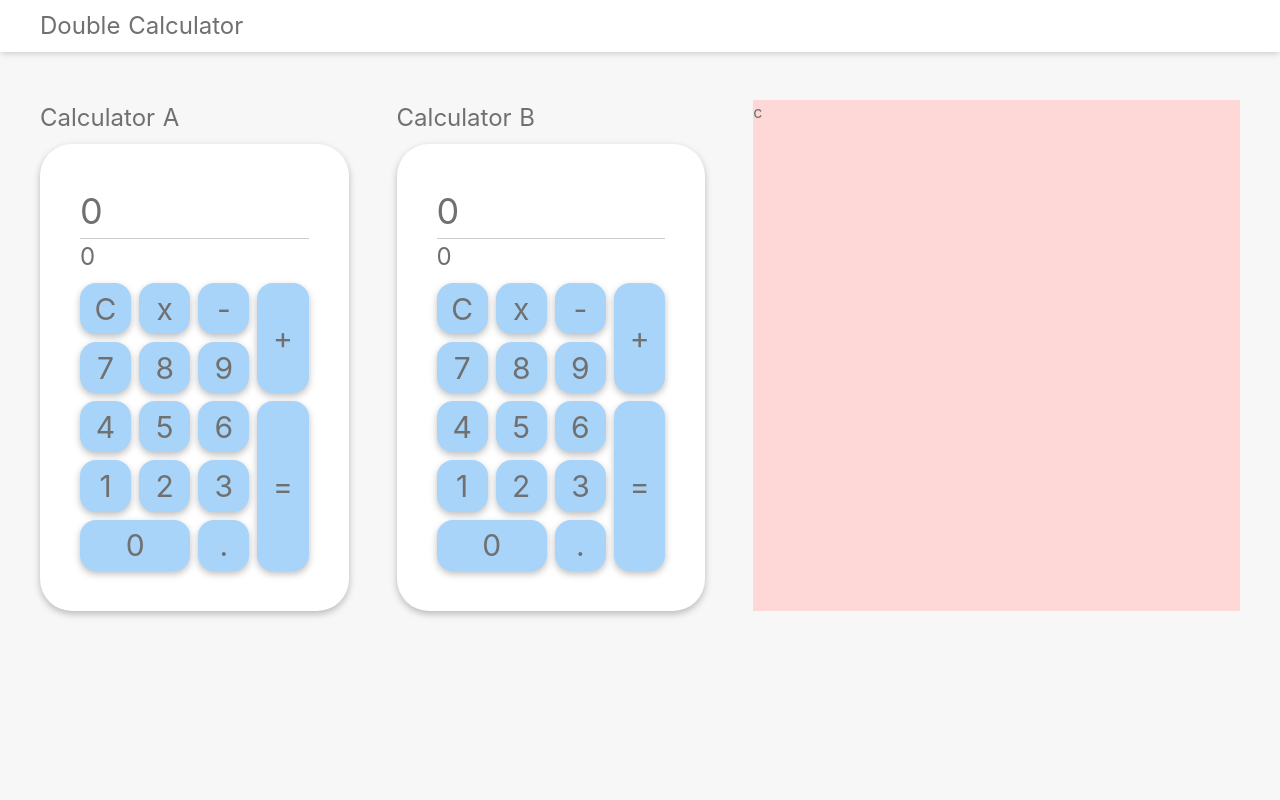
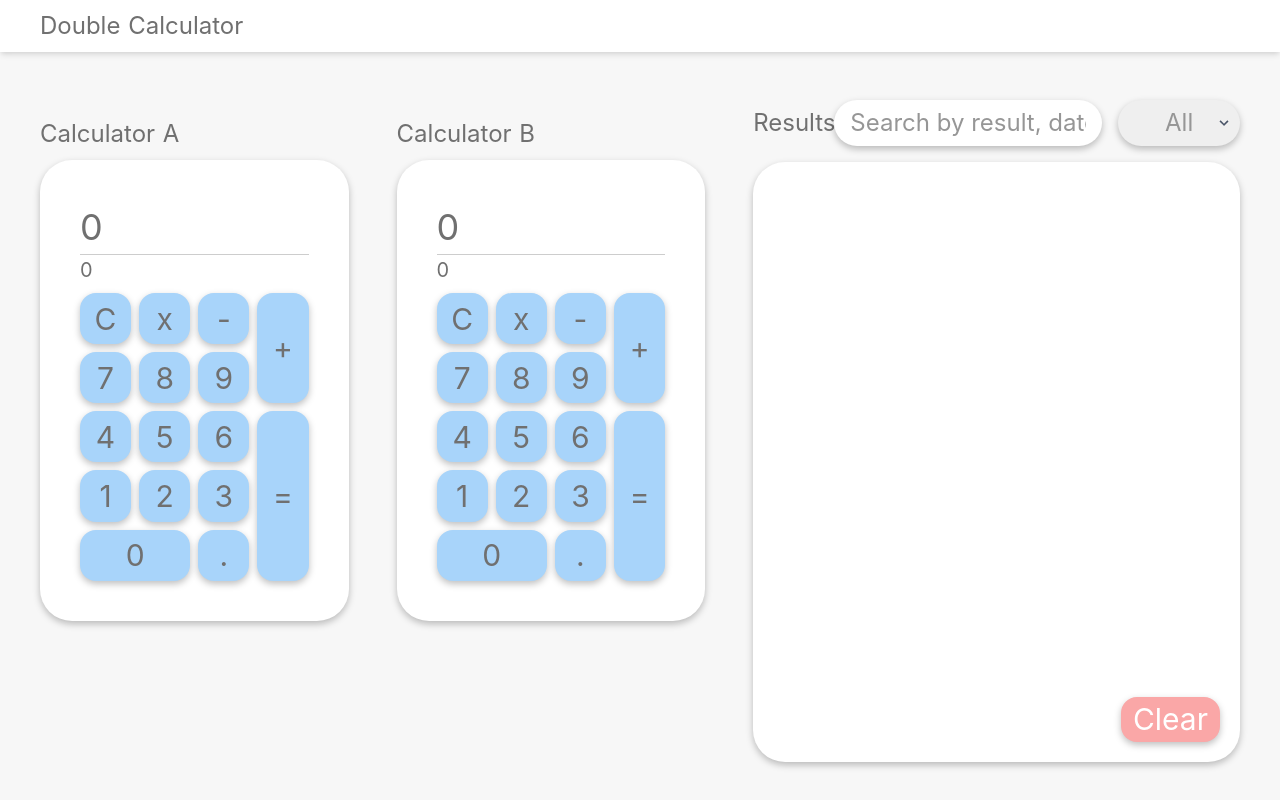
Before and after one commit to Phaicom/fillgoods-test, a Nuxt app: page / in a window 1280 px wide. Built offline with nearby package versions, Linux system fonts and the light colour scheme.

Commit message:
Complete result component

```diff
--- a/components/calculator/Calculator.vue
+++ b/components/calculator/Calculator.vue
@@ -1,5 +1,5 @@
 <template>
-  <div>
+  <div class="lg:mt-4">
     <h1 class="block text-2xl">Calculator {{ name }}</h1>
     <div class="calculator bg-white p-10 mt-2">
       <monitor :expr="expr" :result="result" />
@@ -81,10 +81,16 @@ export default {
   }, methods: {
     async calculate() {
       let previous = this.expr.split('')[this.expr.length - 1];
-      if (this.isOperator(previous))
+      if (this.isOperator(previous) || this.expr === '')
         return;
-      let res = await axios.post(`http://api.mathjs.org/v4/`, { expr: this.expr })
-      this.result = res.data.result;
+      let res = await axios.post(`http://api.mathjs.org/v4/`, { expr: this.expr, precision: 10 })
+      this.result = res.data.result
+      this.$store.commit('add', {
+        expr: this.expr,
+        result: this.result,
+        name: this.name,
+        date: Date.now()
+      });
     },
     add(opr) {
       let previous = this.expr.split('')[this.expr.length - 1];
--- a/components/calculator/Monitor.vue
+++ b/components/calculator/Monitor.vue
@@ -2,7 +2,7 @@
   <div>
     <p class="result text-4xl">{{ result || 0 }}</p>
     <hr style="border-color: #cdcdcd" />
-    <p class="expr text-2xl" v-html="exprFormat || 0"></p>
+    <p class="expr text-xl" v-html="exprFormat || 0"></p>
   </div>
 </template>
 
--- a/components/result/Result.vue
+++ b/components/result/Result.vue
@@ -1,65 +1,85 @@
 <template>
   <div>
-    <div class="md:flex md:items-center mb-6 text-2xl">
-      <div class="md:w-2/12">
-        <label class="block md:text-right mb-1 md:mb-0 pr-4"> Results </label>
-      </div>
-      <div class="md:w-9/12">
-        <div class="md:pr-4 pt-2 md:pt-0">
-          <input
-            class="input appearance-none w-full py-2 px-4 text-gray-500 leading-tight"
-            type="text"
-            placeholder="Search by result, date"
-            v-model="search"
-          />
+    <search />
+    <div class="result bg-white p-10 mt-2">
+      <div class="wrapper">
+        <div
+          class="mb-2"
+          v-for="(result, i) in getSearchResults()"
+          :key="i + 1"
+        >
+          <div class="grid grid-rows-1 xl:grid-cols-2 gap-2 text-xl">
+            <p>Calculator {{ result.name }}</p>
+            <p style="color: #9bc2e3">{{ formatDate(result.date) }}</p>
+          </div>
+          <monitor :expr="result.expr" :result="result.result" />
         </div>
       </div>
-      <div class="md:w-3/12 md:inline-block relative pt-2 md:pt-0">
-        <select
-          class="input appearance-none w-full py-2 px-4 text-gray-500 leading-tight"
-          style="text-align-last: center"
-          type="text"
-          v-model="filter"
-        >
-          <option>All</option>
-          <option>A</option>
-          <option>B</option>
-        </select>
-        <div
-          class="pointer-events-none absolute inset-y-0 right-0 flex items-center px-2 text-gray-700"
-        >
-          <svg
-            class="fill-current h-4 w-4"
-            xmlns="http://www.w3.org/2000/svg"
-            viewBox="0 0 20 20"
-          >
-            <path
-              d="M9.293 12.95l.707.707L15.657 8l-1.414-1.414L10 10.828 5.757 6.586 4.343 8z"
-            />
-          </svg>
-        </div>
-      </div>
+
+      <button class="button text-3xl px-3" @click="clear()">Clear</button>
     </div>
   </div>
 </template>
 
 <script>
+import { mapGetters, mapMutations } from 'vuex'
+import moment from 'moment'
 import axios from "axios";
+import Search from '@/components/result/Search'
+import Monitor from '@/components/calculator/Monitor'
 
 export default {
+  components: {
+    Search, Monitor
+  },
   data() {
     return {
-      search: '',
-      filter: 'All'
+      results: [],
     }
   }, methods: {
+    ...mapGetters([
+      'getSearchResults'
+    ]),
+    ...mapMutations({ clear: 'clear' }),
+    formatDate(date) {
+      return moment(date).format('DD/MM/YYYY - h:mm:ss')
+    },
+    // clear() {
+    //   this.$store.commit('clear')
+    // }
   }
 }
 </script>
 
 <style scoped>
-.input {
+.result {
+  position: relative;
   border-radius: 2rem;
   box-shadow: 0px 3px 7px 0px rgba(0, 0, 0, 0.25);
+  height: 600px;
+  overflow: hidden;
+
+  .wrapper {
+    overflow-y: scroll;
+    height: 100%;
+  }
+
+  .button {
+    background-color: #faa7a7;
+    color: white;
+    position: absolute;
+    bottom: 20px;
+    right: 20px;
+    border-radius: 1rem;
+    box-shadow: 0px 3px 7px 0px rgba(0, 0, 0, 0.25);
+
+    &:focus {
+      outline: none;
+    }
+
+    &:active {
+      box-shadow: none;
+    }
+  }
 }
 </style>
--- /dev/null
+++ b/components/result/Search.vue
@@ -0,0 +1,83 @@
+<template>
+  <div>
+    <div class="xl:flex xl:items-center mb-4 text-2xl">
+      <div class="xl:w-2/12">
+        <label class="block xl:text-left mb-1 xl:mb-0 pr-4"> Results </label>
+      </div>
+      <div class="xl:w-7/12">
+        <div class="xl:pr-4 pt-2 xl:pt-0">
+          <input
+            class="input appearance-none w-full py-2 px-4 leading-tight placeholder-current"
+            type="text"
+            placeholder="Search by result, date"
+            v-model="text"
+          />
+        </div>
+      </div>
+      <div class="xl:w-3/12 xl:inline-block relative pt-2 xl:pt-0">
+        <select
+          class="input appearance-none w-full py-2 px-4 leading-tight"
+          style="text-align-last: center"
+          type="text"
+          v-model="filter"
+        >
+          <option>All</option>
+          <option>A</option>
+          <option>B</option>
+        </select>
+        <div
+          class="pointer-events-none absolute inset-y-0 right-0 flex items-center px-2 text-gray-700"
+        >
+          <svg
+            class="fill-current h-4 w-4"
+            xmlns="http://www.w3.org/2000/svg"
+            viewBox="0 0 20 20"
+          >
+            <path
+              d="M9.293 12.95l.707.707L15.657 8l-1.414-1.414L10 10.828 5.757 6.586 4.343 8z"
+            />
+          </svg>
+        </div>
+      </div>
+    </div>
+  </div>
+</template>
+
+<script>
+import axios from "axios";
+
+export default {
+  data() {
+    return {
+      text: '',
+      filter: 'All',
+    }
+  },
+  watch: {
+    text(val) {
+      this.$store.commit('updateSearch', {
+        text: val,
+        filter: this.filter,
+      });
+    },
+    filter(val) {
+      this.$store.commit('updateSearch', {
+        text: this.text,
+        filter: val,
+      });
+    }
+  }
+}
+</script>
+
+<style scoped>
+.input {
+  border-radius: 2rem;
+  box-shadow: 0px 3px 7px 0px rgba(0, 0, 0, 0.25);
+  color: #969696;
+
+  &:focus {
+    outline: none;
+  }
+}
+</style>
--- a/package.json
+++ b/package.json
@@ -16,6 +16,7 @@
     "@nuxtjs/axios": "^5.12.2",
     "@nuxtjs/dotenv": "^1.4.1",
     "@nuxtjs/pwa": "^3.0.2",
+    "moment": "^2.27.0",
     "nuxt": "^2.14.4"
   },
   "devDependencies": {
--- a/pages/index.vue
+++ b/pages/index.vue
@@ -5,16 +5,17 @@
     >
       <calculator class="xl:col-span-2 pt-4 md:pt-0" :name="'A'"></calculator>
       <calculator class="xl:col-span-2 pt-4 md:pt-0" :name="'B'"></calculator>
-      <div class="bg-red-200 xl:col-span-3 pt-4 md:pt-0">c</div>
+      <result class="xl:col-span-3 pt-4 md:pt-0">c</result>
     </div>
   </div>
 </template>
 
 <script>
 import Calculator from '@/components/calculator/Calculator'
+import Result from '@/components/result/Result'
 export default {
   components: {
-    Calculator
+    Calculator, Result
   }
 }
 </script>
--- /dev/null
+++ b/store/index.js
@@ -0,0 +1,52 @@
+import moment from 'moment'
+
+export const state = () => ({
+  list: [],
+  results: [],
+  search: {
+    text: '',
+    filter: 'All',
+  },
+})
+
+export const mutations = {
+  add(state, result) {
+    state.results.push(result)
+  },
+  updateSearch(state, search) {
+    state.search = search
+  },
+  clear(state) {
+    state.results = []
+  },
+}
+
+export const getters = {
+  getSearchResults: (state) => {
+    let filterResult = state.results.filter((result) => {
+      return (
+        result.name === state.search.filter || state.search.filter === 'All'
+      )
+    })
+
+    return filterResult
+      .filter((result) => {
+        let boundary =
+          result.result + ' ' + moment(result.date).format('DD/MM/YYYY')
+        let text = state.search.text.split('/').join('\\/')
+        let re = new RegExp(text, 'g')
+        return boundary.match(re)
+      })
+      .reverse()
+  },
+}
+
+// export const actions = {
+//   async getRandomTodo({ commit }) {
+//     const randomNumberUnderTwoHundred = Math.floor(Math.random() * 200)
+//     const { data } = await this.$axios.get(
+//       `https://jsonplaceholder.typicode.com/todos/${randomNumberUnderTwoHundred}`
+//     )
+//     commit('add', data.title)
+//   },
+// }
```
Also changed, not shown: 2 other files (tests, documents, lock files or other folders).
